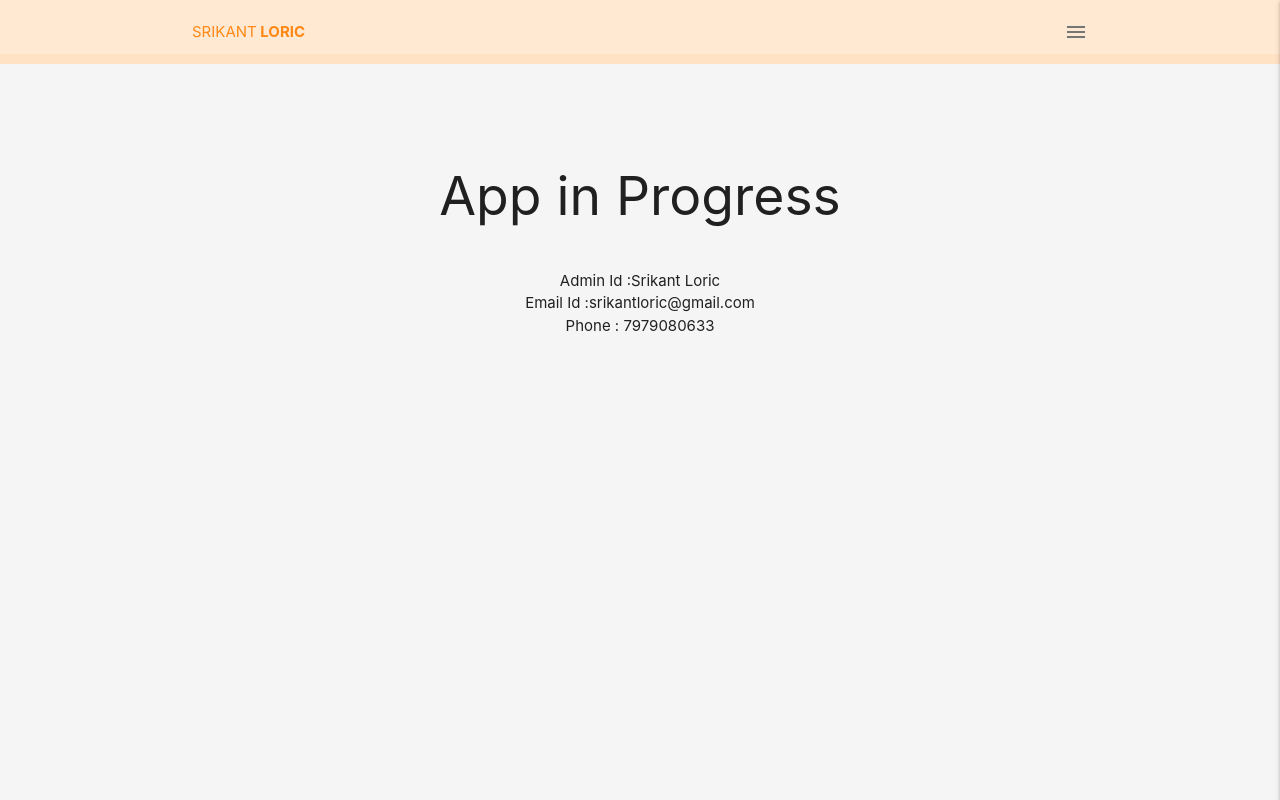
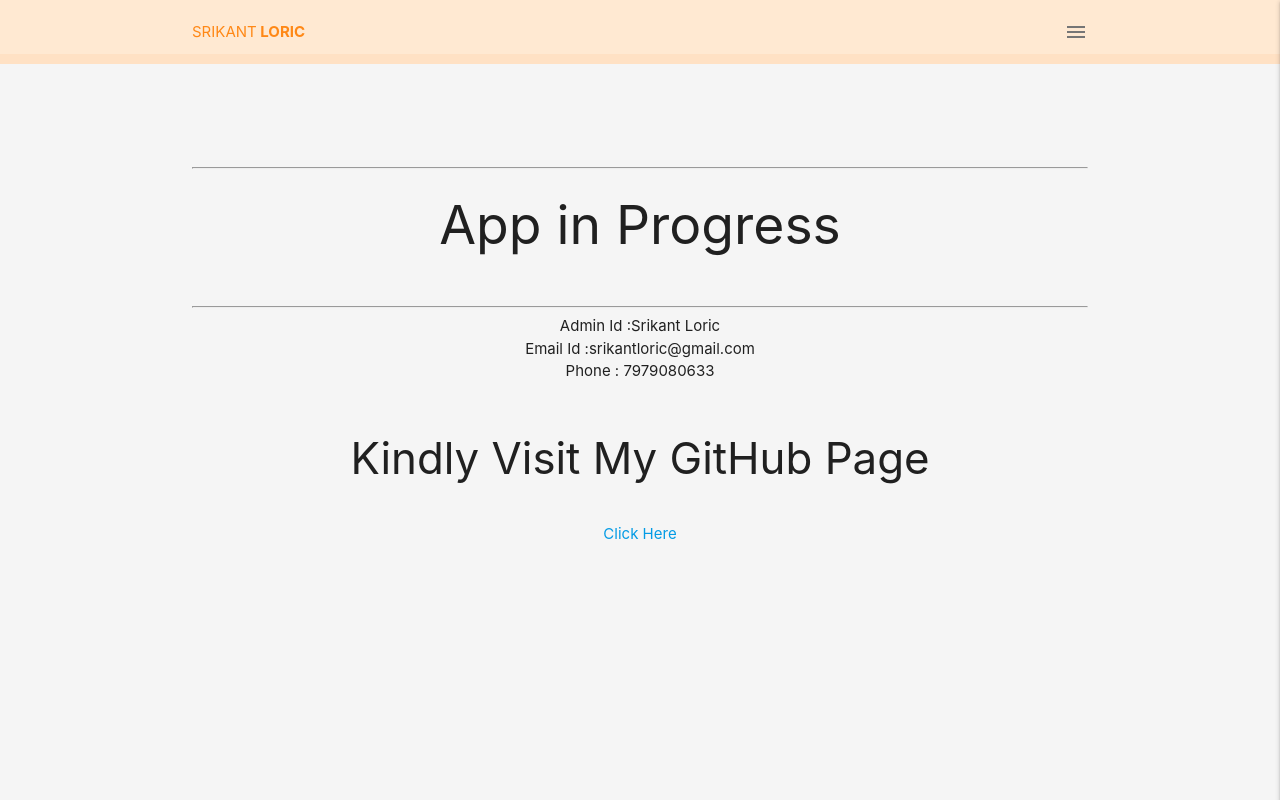
Before and after one commit to srikantloric/portfolio, a plain HTML site: page index.html in a window 1280 px wide. Drawn offline with Linux system fonts and the light colour scheme.

Commit message:
Update index.html

```diff
--- a/index.html
+++ b/index.html
@@ -39,10 +39,15 @@
     <br>
     <br>
 
-    <center><h2>App in Progress</h2><br>
+    <center><h2><hr>App in Progress</h2><br><hr>
       Admin Id :Srikant Loric<br>
       Email Id :srikantloric@gmail.com<br>
       Phone : 7979080633
+            <br>
+            <br>
+      <h3>Kindly Visit My GitHub Page</h3>
+      <br>
+      <a href="https://github.com/srikantloric">Click Here</a>
     </center>
 
 
```
